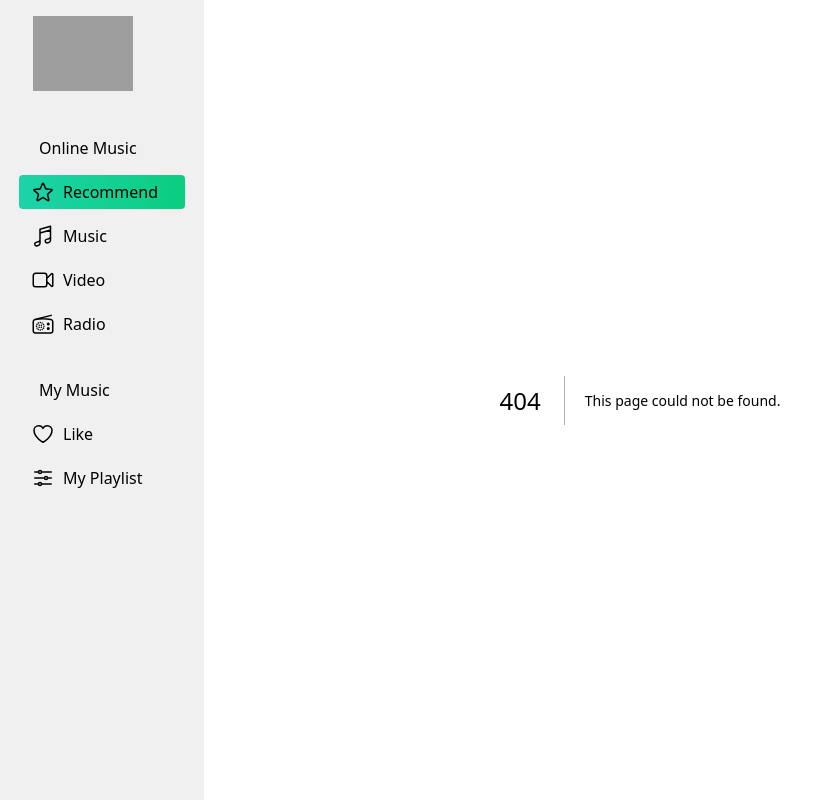
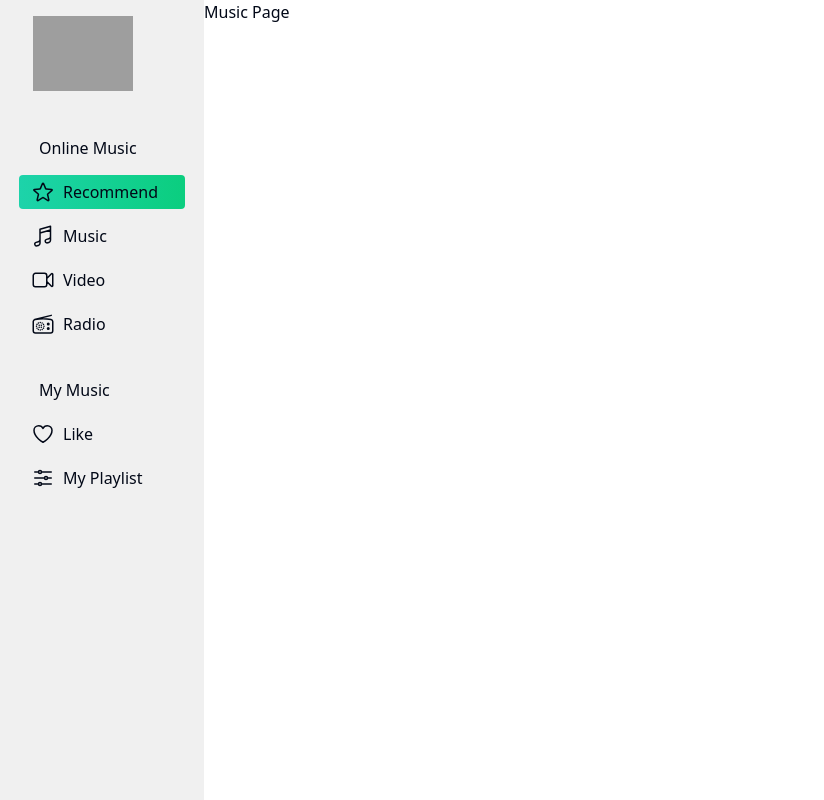
Before and after one commit to nguyentrongbut/jj-music-project, a Next.js app: page /music in a window 1280 px wide. Before the commit this address had no page. Shown: the whole page, without its empty margins (0-824 px from the left). Built offline with nearby package versions, Linux system fonts and the light colour scheme; grey boxes are pictures that could not be loaded.

Commit message:
structure: add router (create folder) like, page, music, playlist, radio, video and css layout

```diff
--- a/src/app/layout.tsx
+++ b/src/app/layout.tsx
@@ -9,7 +9,7 @@ export default function RootLayout({
         <html lang="en">
             <body>
                 <SideBar />
-                {children}
+                <main className="ml-[204px]">{children}</main>
             </body>
         </html>
     );
--- /dev/null
+++ b/src/app/like/page.tsx
@@ -0,0 +1,5 @@
+const LikePage = () => {
+    return <div>Like Page</div>;
+};
+
+export default LikePage;
--- /dev/null
+++ b/src/app/music/page.tsx
@@ -0,0 +1,5 @@
+const MusicPage = () => {
+    return <div>Music Page</div>;
+};
+
+export default MusicPage;
--- a/src/app/page.tsx
+++ b/src/app/page.tsx
@@ -1,8 +1,5 @@
-import SideBar from "@/components/sidebar/app.sidebar";
+const RecommendPage = () => {
+    return <div>Recommend Page</div>;
+};
 
-export default function Home() {
-    return (
-        <div>
-        </div>
-    );
-}
+export default RecommendPage;
--- /dev/null
+++ b/src/app/playlist/page.tsx
@@ -0,0 +1,5 @@
+const PlaylistPage = () => {
+    return <div>Playlist Page</div>;
+};
+
+export default PlaylistPage;
--- /dev/null
+++ b/src/app/radio/page.tsx
@@ -0,0 +1,5 @@
+const RadioPage = () => {
+    return <div>Radio Page</div>
+}
+
+export default RadioPage;
--- /dev/null
+++ b/src/app/video/page.tsx
@@ -0,0 +1,5 @@
+const VideoPage = () => {
+    return <div>Video Page</div>;
+};
+
+export default VideoPage;
--- a/src/components/sidebar/app.sidebar.tsx
+++ b/src/components/sidebar/app.sidebar.tsx
@@ -43,7 +43,7 @@ const SideBar = () => {
                     {/* Music */}
                     <li>
                         <Link
-                            href="/"
+                            href="/music"
                             className="flex gap-2 px-3 py-[5px] items-center rounded-sm mb-[10px] hover:bg-[#d9d9d9]"
                         >
                             <MusicalNoteIcon className="h-6 w-6 text-[2b2b2b]" />
@@ -54,7 +54,7 @@ const SideBar = () => {
                     {/* Video */}
                     <li>
                         <Link
-                            href="/"
+                            href="/video"
                             className="flex gap-2 px-3 py-[5px] items-center rounded-sm mb-[10px] hover:bg-[#d9d9d9]"
                         >
                             <VideoCameraIcon className="h-6 w-6 text-[2b2b2b]" />
@@ -65,7 +65,7 @@ const SideBar = () => {
                     {/* Radio */}
                     <li>
                         <Link
-                            href="/"
+                            href="/radio"
                             className="flex gap-2 px-3 py-[5px] items-center rounded-sm mb-[10px] hover:bg-[#d9d9d9]"
                         >
                             <RadioIcon className="h-6 w-6 text-[2b2b2b]" />
@@ -81,7 +81,7 @@ const SideBar = () => {
                     {/* Like */}
                     <li>
                         <Link
-                            href="/"
+                            href="/like"
                             className="flex gap-2 px-3 py-[5px] items-center rounded-sm mb-[10px] hover:bg-[#d9d9d9]"
                         >
                             <HeartIcon className="h-6 w-6 text-[2b2b2b]" />
@@ -92,7 +92,7 @@ const SideBar = () => {
                     {/* My Playlist */}
                     <li>
                         <Link
-                            href="/"
+                            href="/playlist"
                             className="flex gap-2 px-3 py-[5px] items-center rounded-sm mb-[10px] hover:bg-[#d9d9d9]"
                         >
                             <AdjustmentsHorizontalIcon className="h-6 w-6 text-[2b2b2b]" />
```
